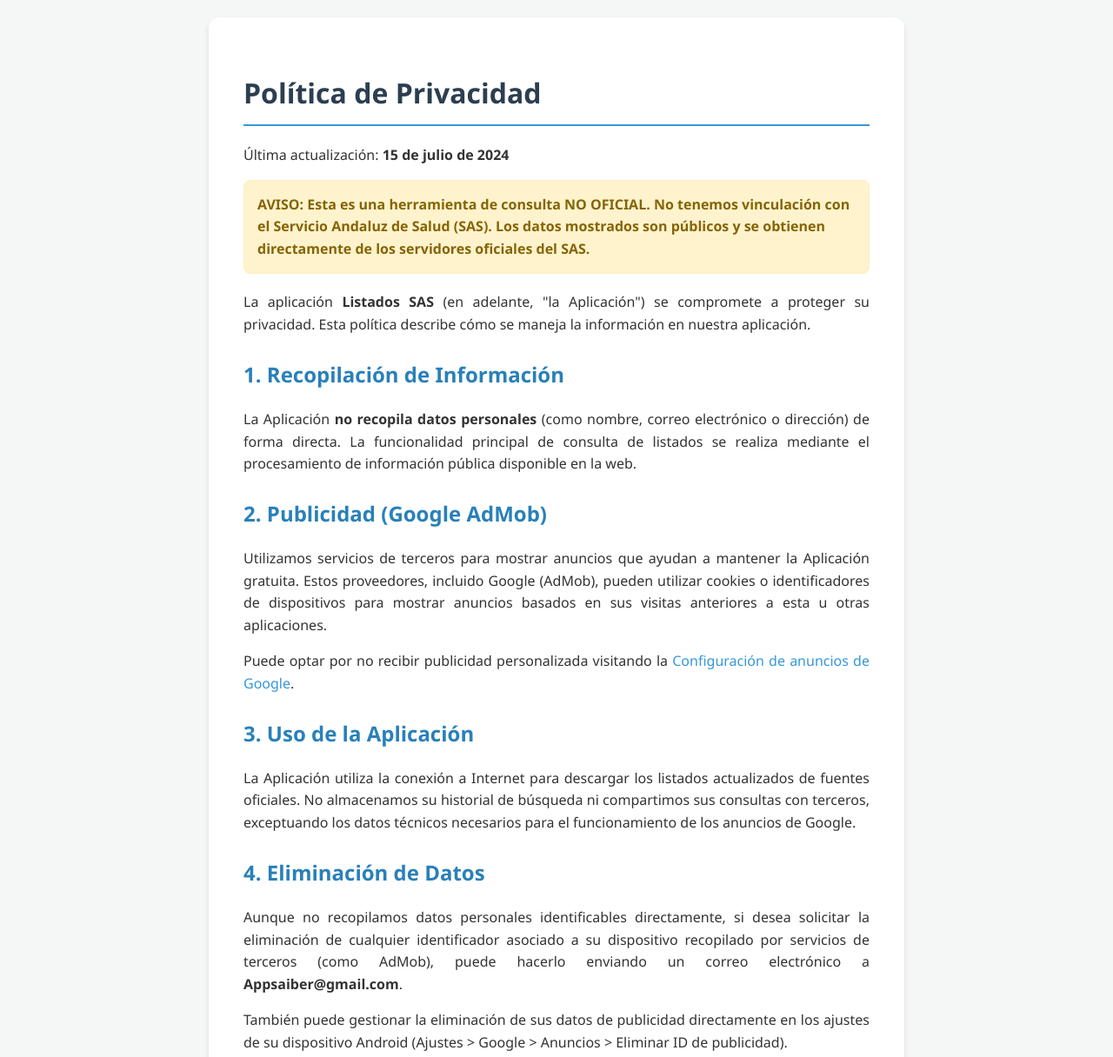
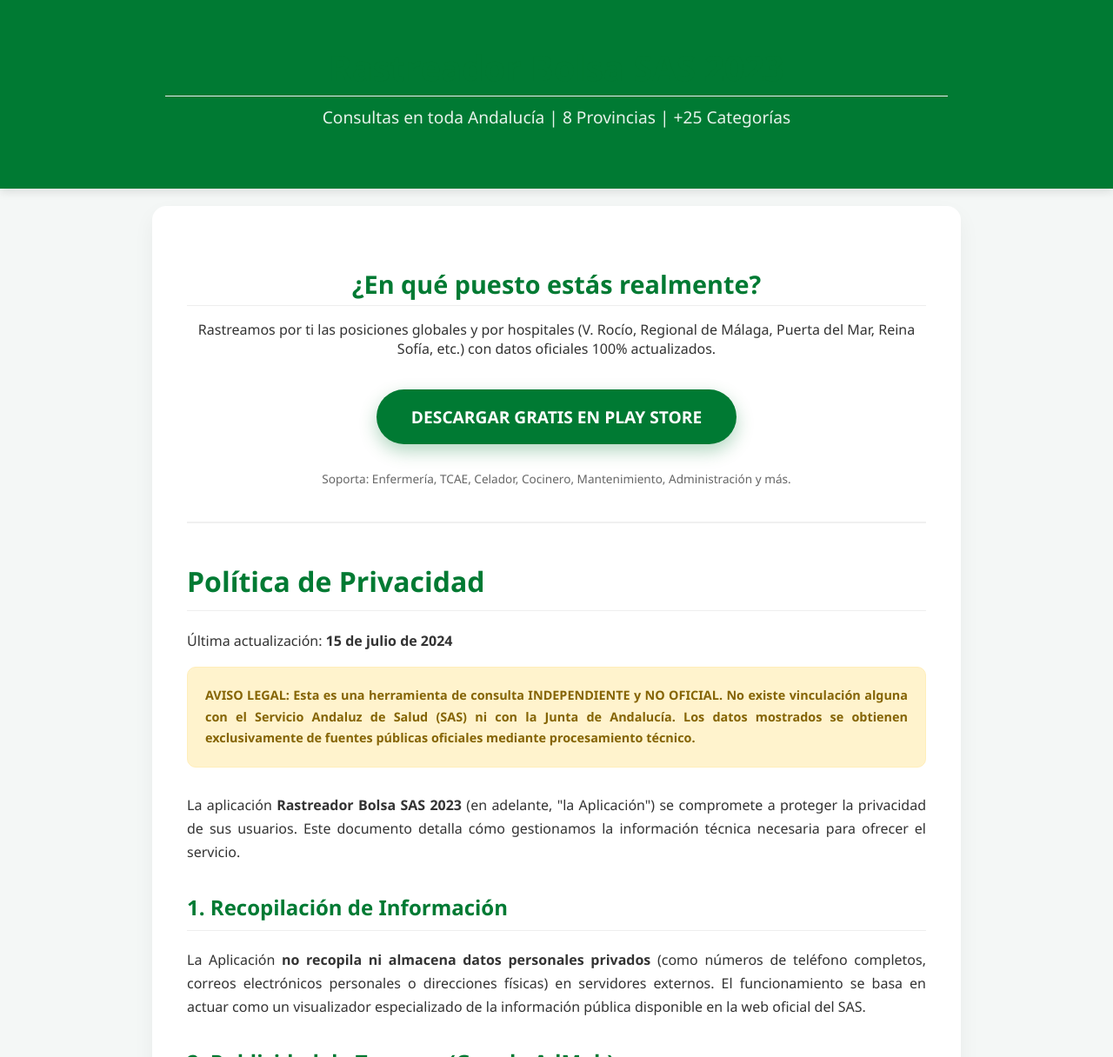
Before and after one commit to asurpan/listados, a plain HTML site: page index.html in a window 1280 px wide. Shown: the top 1216 px of the page at 87% size. Drawn offline with Linux system fonts and the light colour scheme.

Commit message:
Update index.html

```diff
--- a/index.html
+++ b/index.html
@@ -3,99 +3,137 @@
 <head>
     <meta charset="UTF-8">
     <meta name="viewport" content="width=device-width, initial-scale=1.0">
-    <title>Política de Privacidad - Listados SAS (No Oficial)</title>
+    <title>Rastreador Bolsa SAS 2023 - Consulta tu puesto en toda Andalucía</title>
+
+    <!-- SEO / ASO: Palabras clave para atraer usuarios de Google -->
+    <meta name="description" content="Consulta tu posición en la Bolsa del SAS 2023 de forma rápida en toda Andalucía. Incluye Sevilla, Málaga, Cádiz, Granada y más de 25 categorías profesionales.">
+    <meta name="keywords" content="Bolsa SAS 2023, SAS Andalucía, Listados SAS, Celador, Enfermería, TCAE, Pinche, Cocina, Bolsa SAS Sevilla, Bolsa SAS Málaga, Bolsa SAS Cádiz">
+
+    <!-- Social Media (Open Graph): Para que al compartir en WhatsApp se vea profesional -->
+    <meta property="og:title" content="Rastreador Bolsa SAS 2023 - ¡Consulta tu puesto!">
+    <meta property="og:description" content="Descubre tu posición global y por hospitales en toda Andalucía. Herramienta gratuita e inteligente.">
+    <meta property="og:url" content="https://asurpan.github.io/listados/">
+    <meta property="og:type" content="website">
+
     <style>
+        :root {
+            --sas-green: #007A33; /* Verde Oficial SAS */
+            --sas-gold: #FFD700;
+        }
         body {
             font-family: 'Segoe UI', Tahoma, Geneva, Verdana, sans-serif;
-            line-height: 1.6;
-            color: #333;
-            max-width: 800px;
-            margin: 0 auto;
-            padding: 20px;
-            background-color: #f4f7f6;
+            margin: 0; padding: 0;
+            background: #f4f7f6; color: #333;
+        }
+        header {
+            background: var(--sas-green);
+            color: white;
+            padding: 50px 20px;
+            text-align: center;
+            box-shadow: 0 4px 10px rgba(0,0,0,0.1);
         }
         .container {
+            max-width: 850px;
+            margin: 20px auto;
             background: white;
             padding: 40px;
-            border-radius: 12px;
-            box-shadow: 0 4px 6px rgba(0,0,0,0.1);
+            border-radius: 16px;
+            box-shadow: 0 10px 25px rgba(0,0,0,0.05);
         }
-        h1 {
-            color: #2c3e50;
-            border-bottom: 2px solid #3498db;
-            padding-bottom: 10px;
+        .cta-box {
+            text-align: center;
+            padding-bottom: 40px;
+            border-bottom: 2px solid #f0f0f0;
+            margin-bottom: 40px;
         }
-        h2 {
-            color: #2980b9;
-            margin-top: 25px;
+        .cta-box h2 { color: var(--sas-green); font-size: 1.8em; margin-bottom: 10px; font-weight: 900; }
+        .btn {
+            display: inline-block;
+            background: var(--sas-green);
+            color: white;
+            padding: 18px 40px;
+            border-radius: 50px;
+            text-decoration: none;
+            font-weight: bold;
+            font-size: 1.2em;
+            margin: 20px 0;
+            box-shadow: 0 8px 20px rgba(0,122,51,0.3);
+            transition: transform 0.2s;
         }
-        p {
-            margin-bottom: 15px;
-            text-align: justify;
-        }
+        .btn:hover { transform: scale(1.05); background: #005C26; }
+
+        /* Estilos Legales para que Google los reconozca como Política de Privacidad */
+        .legal-section { line-height: 1.7; text-align: justify; }
+        h1, h2 { color: var(--sas-green); margin-top: 30px; border-bottom: 1px solid #eee; padding-bottom: 5px; }
         .disclaimer {
             background: #fff3cd;
             border: 1px solid #ffeeba;
-            padding: 15px;
-            border-radius: 8px;
-            margin-bottom: 20px;
+            padding: 20px;
+            border-radius: 10px;
             font-weight: bold;
             color: #856404;
+            margin-bottom: 30px;
+            font-size: 0.9em;
         }
-        footer {
-            margin-top: 40px;
-            font-size: 0.9em;
-            color: #7f8c8d;
-            text-align: center;
-            border-top: 1px solid #eee;
-            padding-top: 20px;
-        }
-        a {
-            color: #3498db;
-            text-decoration: none;
-        }
-        a:hover {
-            text-decoration: underline;
-        }
+        footer { text-align: center; padding: 40px; color: #999; font-size: 0.9em; }
+        footer a { color: var(--sas-green); text-decoration: none; font-weight: bold; }
     </style>
 </head>
 <body>
+
+    <header>
+        <div style="max-width: 900px; margin: 0 auto;">
+            <h1 style="font-size: 2.5em; margin: 0; font-weight: 900;">Rastreador Bolsa SAS 2023</h1>
+            <p style="font-size: 1.2em; opacity: 0.9; margin-top: 10px;">Consultas en toda Andalucía | 8 Provincias | +25 Categorías</p>
+        </div>
+    </header>
+
     <div class="container">
-        <h1>Política de Privacidad</h1>
-        <p>Última actualización: <strong>15 de julio de 2024</strong></p>
+        <!-- SECCIÓN COMERCIAL Y SEO -->
+        <div class="cta-box">
+            <h2>¿En qué puesto estás realmente?</h2>
+            <p>Rastreamos por ti las posiciones globales y por hospitales (V. Rocío, Regional de Málaga, Puerta del Mar, Reina Sofía, etc.) con datos oficiales 100% actualizados.</p>
 
-        <div class="disclaimer">
-            AVISO: Esta es una herramienta de consulta NO OFICIAL. No tenemos vinculación con el Servicio Andaluz de Salud (SAS). Los datos mostrados son públicos y se obtienen directamente de los servidores oficiales del SAS.
+            <a href="https://play.google.com/store/apps/details?id=com.sagon.listados" class="btn">DESCARGAR GRATIS EN PLAY STORE</a>
+
+            <div style="margin-top: 10px; font-size: 0.85em; color: #666;">
+                Soporta: Enfermería, TCAE, Celador, Cocinero, Mantenimiento, Administración y más.
+            </div>
         </div>
 
-        <p>La aplicación <strong>Listados SAS</strong> (en adelante, "la Aplicación") se compromete a proteger su privacidad. Esta política describe cómo se maneja la información en nuestra aplicación.</p>
+        <!-- SECCIÓN DE PRIVACIDAD (CUMPLIMIENTO OBLIGATORIO) -->
+        <div class="legal-section">
+            <h1 id="privacidad">Política de Privacidad</h1>
+            <p>Última actualización: <strong>15 de julio de 2024</strong></p>
 
-        <h2>1. Recopilación de Información</h2>
-        <p>La Aplicación <strong>no recopila datos personales</strong> (como nombre, correo electrónico o dirección) de forma directa. La funcionalidad principal de consulta de listados se realiza mediante el procesamiento de información pública disponible en la web.</p>
+            <div class="disclaimer">
+                AVISO LEGAL: Esta es una herramienta de consulta INDEPENDIENTE y NO OFICIAL. No existe vinculación alguna con el Servicio Andaluz de Salud (SAS) ni con la Junta de Andalucía. Los datos mostrados se obtienen exclusivamente de fuentes públicas oficiales mediante procesamiento técnico.
+            </div>
 
-        <h2>2. Publicidad (Google AdMob)</h2>
-        <p>Utilizamos servicios de terceros para mostrar anuncios que ayudan a mantener la Aplicación gratuita. Estos proveedores, incluido Google (AdMob), pueden utilizar cookies o identificadores de dispositivos para mostrar anuncios basados en sus visitas anteriores a esta u otras aplicaciones.</p>
-        <p>Puede optar por no recibir publicidad personalizada visitando la <a href="https://www.google.com/settings/ads" target="_blank">Configuración de anuncios de Google</a>.</p>
+            <p>La aplicación <strong>Rastreador Bolsa SAS 2023</strong> (en adelante, "la Aplicación") se compromete a proteger la privacidad de sus usuarios. Este documento detalla cómo gestionamos la información técnica necesaria para ofrecer el servicio.</p>
 
-        <h2>3. Uso de la Aplicación</h2>
-        <p>La Aplicación utiliza la conexión a Internet para descargar los listados actualizados de fuentes oficiales. No almacenamos su historial de búsqueda ni compartimos sus consultas con terceros, exceptuando los datos técnicos necesarios para el funcionamiento de los anuncios de Google.</p>
+            <h2>1. Recopilación de Información</h2>
+            <p>La Aplicación <strong>no recopila ni almacena datos personales privados</strong> (como números de teléfono completos, correos electrónicos personales o direcciones físicas) en servidores externos. El funcionamiento se basa en actuar como un visualizador especializado de la información pública disponible en la web oficial del SAS.</p>
 
-        <h2>4. Eliminación de Datos</h2>
-        <p>Aunque no recopilamos datos personales identificables directamente, si desea solicitar la eliminación de cualquier identificador asociado a su dispositivo recopilado por servicios de terceros (como AdMob), puede hacerlo enviando un correo electrónico a <strong>Appsaiber@gmail.com</strong>.</p>
-        <p>También puede gestionar la eliminación de sus datos de publicidad directamente en los ajustes de su dispositivo Android (Ajustes > Google > Anuncios > Eliminar ID de publicidad).</p>
+            <h2>2. Publicidad de Terceros (Google AdMob)</h2>
+            <p>Utilizamos el servicio de Google AdMob para mostrar anuncios que permiten mantener la aplicación gratuita. Google puede utilizar identificadores de publicidad únicos de su dispositivo para segmentar los anuncios de forma anónima. Usted puede gestionar o eliminar estos identificadores en los ajustes de su dispositivo Android (Ajustes de Google > Anuncios).</p>
 
-        <h2>5. Seguridad</h2>
-        <p>Aunque no recopilamos datos personales, nos esforzamos por garantizar que la experiencia de uso sea segura. La Aplicación utiliza protocolos estándar de comunicación (HTTPS) para la obtención de datos.</p>
+            <h2>3. Uso de Caché Local</h2>
+            <p>Para garantizar una experiencia de usuario rápida y reducir la carga en los servidores públicos, la Aplicación utiliza una <strong>caché local temporal de 7 días</strong>. Estos datos se almacenan exclusivamente de forma interna en su dispositivo móvil y no son compartidos con terceros.</p>
 
-        <h2>6. Cambios en esta Política</h2>
-        <p>Podemos actualizar nuestra Política de Privacidad de vez en cuando. Se recomienda revisar esta página periódicamente para ver cualquier cambio.</p>
+            <h2>4. Seguridad en las Comunicaciones</h2>
+            <p>Todas las peticiones de datos se realizan mediante protocolos de comunicación segura (HTTPS) directamente contra los servidores de origen, garantizando la integridad de la información consultada.</p>
 
-        <h2>7. Contacto</h2>
-        <p>Si tiene alguna pregunta sobre esta Política de Privacidad o desea realizar una solicitud de eliminación de datos, puede contactarnos en: <strong>Appsaiber@gmail.com</strong>.</p>
+            <h2>5. Solicitud de Eliminación de Datos</h2>
+            <p>Aunque no almacenamos perfiles identificables, si desea solicitar la eliminación de cualquier identificador técnico asociado a su dispositivo recopilado por los servicios de publicidad, puede contactarnos en: <strong>Appsaiber@gmail.com</strong>.</p>
+
+            <h2>6. Contacto</h2>
+            <p>Si tiene alguna duda sobre esta Política de Privacidad o requiere soporte, puede escribirnos a: <a href="mailto:Appsaiber@gmail.com">Appsaiber@gmail.com</a>.</p>
+        </div>
 
         <footer>
-            <p>&copy; 2024 Listados SAS - Herramienta Independiente de Consulta.</p>
-            <p>Construido para ofrecer transparencia y seguridad al usuario.</p>
+            <p>&copy; 2024 Rastreador SAS - Herramienta Profesional de Consulta para Andalucía.</p>
+            <p>Optimizada para el máximo rendimiento y transparencia.</p>
         </footer>
     </div>
 </body>
```
